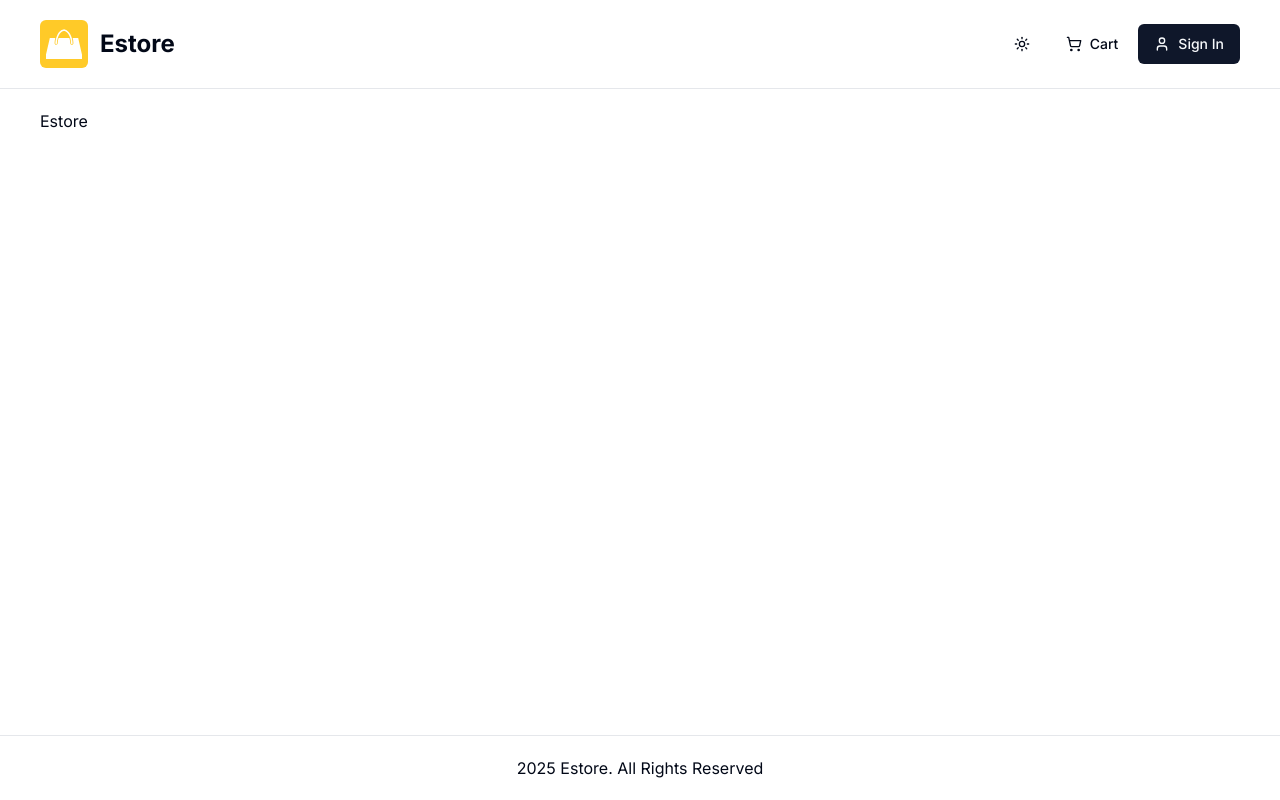
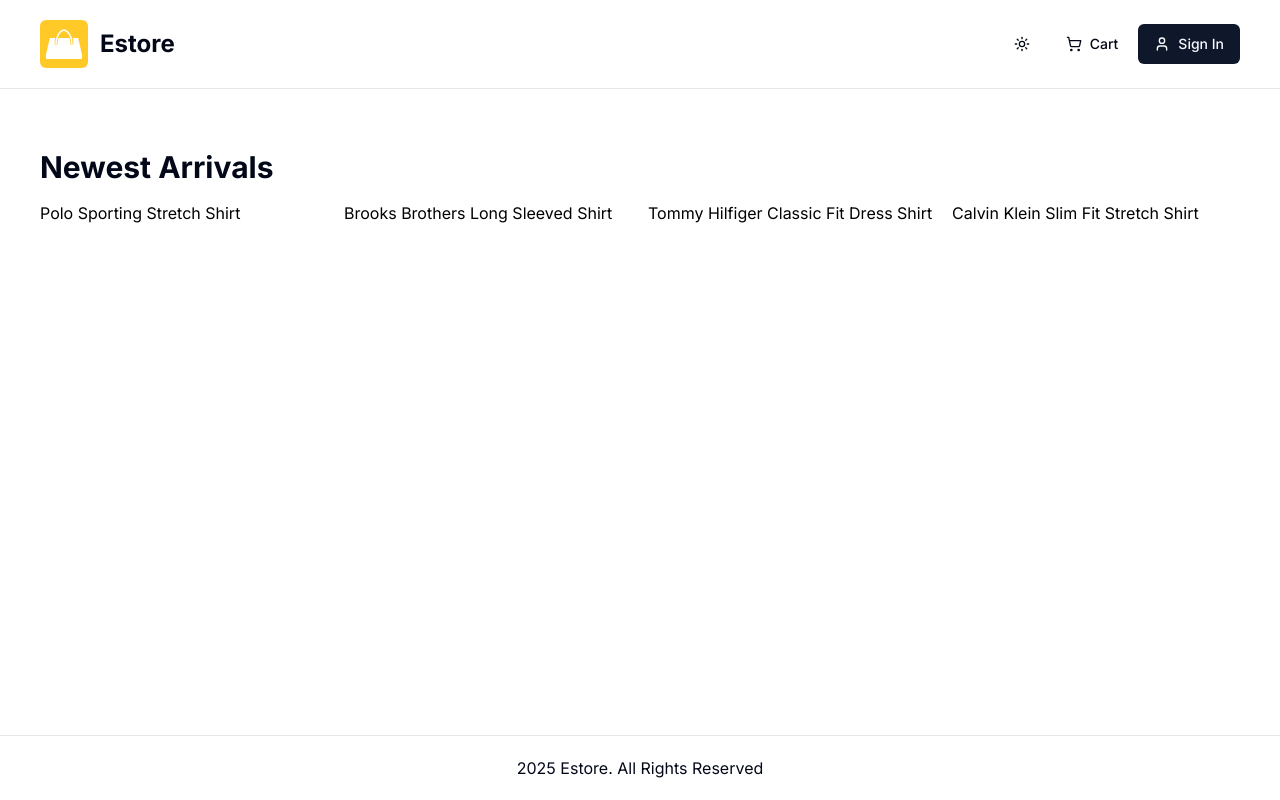
Before and after one commit to Linkonsq/Estore-NextJs, a Next.js app: page / in a window 1280 px wide. Built offline with nearby package versions, Linux system fonts and the light colour scheme; no server answers.

Commit message:
Added sample product and product list

```diff
--- a/app/(root)/page.tsx
+++ b/app/(root)/page.tsx
@@ -1,5 +1,16 @@
+import sampleData from "@/db/sample-data";
+import ProductList from "@/components/shared/product/product-list";
+
 const Homepage = () => {
-  return <>Estore</>;
+  return (
+    <>
+      <ProductList
+        data={sampleData.products}
+        title="Newest Arrivals"
+        limit={4}
+      />
+    </>
+  );
 };
 
 export default Homepage;
--- /dev/null
+++ b/components/shared/product/product-list.tsx
@@ -0,0 +1,32 @@
+const ProductList = ({
+  data,
+  title,
+  limit,
+}: {
+  data: any;
+  title?: string;
+  limit?: number;
+}) => {
+  const limitedData = limit ? data.slice(0, limit) : data;
+
+  return (
+    <div className="my-10">
+      <h2 className="h2-bold mb-4">{title}</h2>
+      {data.length > 0 ? (
+        <div className="grid grid-cols-1 sm:grid-cols-2 md:grid-cols-3 lg:grid-cols-4 gap-4">
+          {limitedData.map((product: any) => (
+            <div key={product.id} className="text-black">
+              {product.name}
+            </div>
+          ))}
+        </div>
+      ) : (
+        <div>
+          <p>No products found</p>
+        </div>
+      )}
+    </div>
+  );
+};
+
+export default ProductList;
--- /dev/null
+++ b/db/sample-data.ts
@@ -0,0 +1,108 @@
+const sampleData = {
+  products: [
+    {
+      name: 'Polo Sporting Stretch Shirt',
+      slug: 'polo-sporting-stretch-shirt',
+      category: "Men's Dress Shirts",
+      description: 'Classic Polo style with modern comfort',
+      images: [
+        '/images/sample-products/p1-1.jpg',
+        '/images/sample-products/p1-2.jpg',
+      ],
+      price: 59.99,
+      brand: 'Polo',
+      rating: 4.5,
+      numReviews: 10,
+      stock: 5,
+      isFeatured: true,
+      banner: 'banner-1.jpg',
+    },
+    {
+      name: 'Brooks Brothers Long Sleeved Shirt',
+      slug: 'brooks-brothers-long-sleeved-shirt',
+      category: "Men's Dress Shirts",
+      description: 'Timeless style and premium comfort',
+      images: [
+        '/images/sample-products/p2-1.jpg',
+        '/images/sample-products/p2-2.jpg',
+      ],
+      price: 85.9,
+      brand: 'Brooks Brothers',
+      rating: 4.2,
+      numReviews: 8,
+      stock: 10,
+      isFeatured: true,
+      banner: 'banner-2.jpg',
+    },
+    {
+      name: 'Tommy Hilfiger Classic Fit Dress Shirt',
+      slug: 'tommy-hilfiger-classic-fit-dress-shirt',
+      category: "Men's Dress Shirts",
+      description: 'A perfect blend of sophistication and comfort',
+      images: [
+        '/images/sample-products/p3-1.jpg',
+        '/images/sample-products/p3-2.jpg',
+      ],
+      price: 99.95,
+      brand: 'Tommy Hilfiger',
+      rating: 4.9,
+      numReviews: 3,
+      stock: 0,
+      isFeatured: false,
+      banner: null,
+    },
+    {
+      name: 'Calvin Klein Slim Fit Stretch Shirt',
+      slug: 'calvin-klein-slim-fit-stretch-shirt',
+      category: "Men's Dress Shirts",
+      description: 'Streamlined design with flexible stretch fabric',
+      images: [
+        '/images/sample-products/p4-1.jpg',
+        '/images/sample-products/p4-2.jpg',
+      ],
+      price: 39.95,
+      brand: 'Calvin Klein',
+      rating: 3.6,
+      numReviews: 5,
+      stock: 10,
+      isFeatured: false,
+      banner: null,
+    },
+    {
+      name: 'Polo Ralph Lauren Oxford Shirt',
+      slug: 'polo-ralph-lauren-oxford-shirt',
+      category: "Men's Dress Shirts",
+      description: 'Iconic Polo design with refined oxford fabric',
+      images: [
+        '/images/sample-products/p5-1.jpg',
+        '/images/sample-products/p5-2.jpg',
+      ],
+      price: 79.99,
+      brand: 'Polo',
+      rating: 4.7,
+      numReviews: 18,
+      stock: 6,
+      isFeatured: false,
+      banner: null,
+    },
+    {
+      name: 'Polo Classic Pink Hoodie',
+      slug: 'polo-classic-pink-hoodie',
+      category: "Men's Sweatshirts",
+      description: 'Soft, stylish, and perfect for laid-back days',
+      images: [
+        '/images/sample-products/p6-1.jpg',
+        '/images/sample-products/p6-2.jpg',
+      ],
+      price: 99.99,
+      brand: 'Polo',
+      rating: 4.6,
+      numReviews: 12,
+      stock: 8,
+      isFeatured: true,
+      banner: null,
+    },
+  ],
+};
+
+export default sampleData;
```
